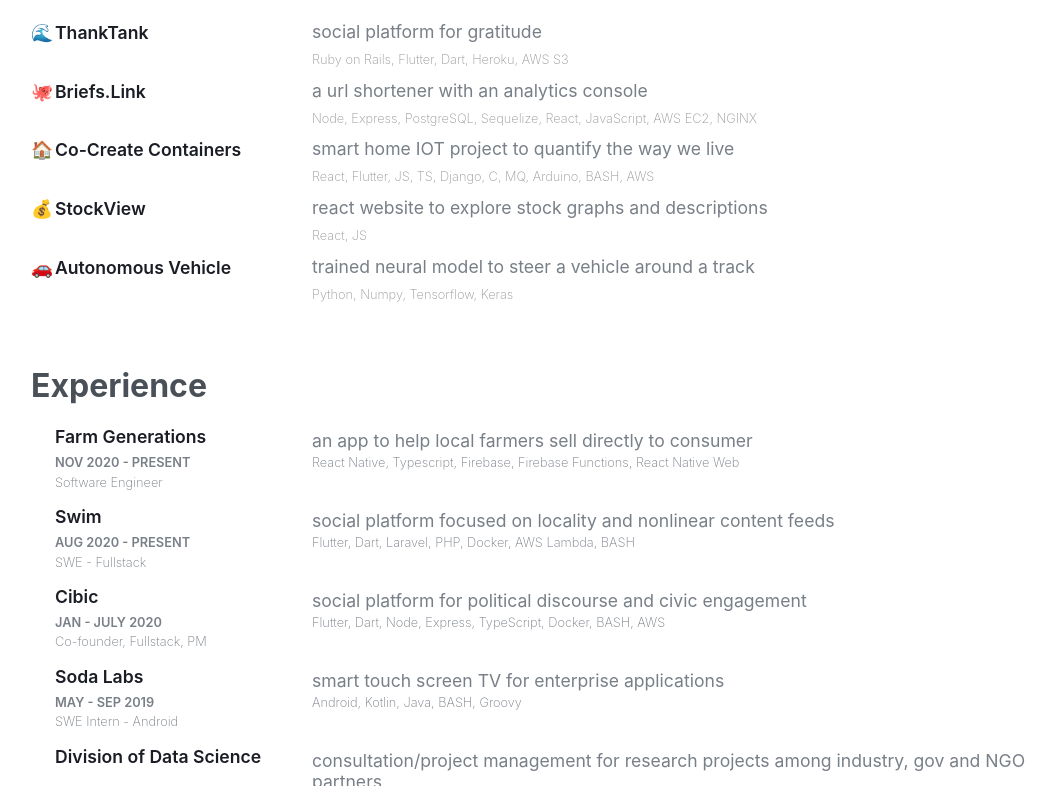
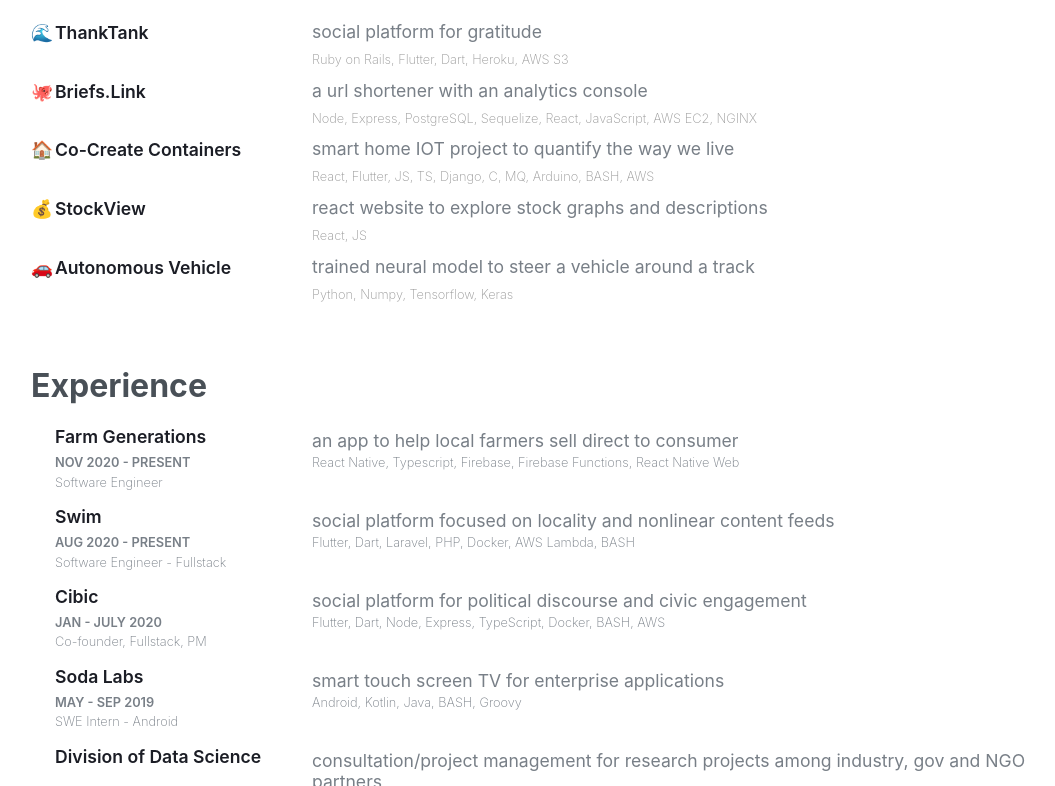
Before and after one commit to benjaminykim/benkim.dev, a Gatsby site: page / in a window 1280 px wide. Shown: the part 467-1253 px from the top of the page, without its empty margins (91-1146 px from the left). Built offline with nearby package versions, Linux system fonts and the light colour scheme; Gatsby itself is replaced by a stand-in of ours.

Commit message:
update wording for exp

```diff
--- a/src/data/experience.js
+++ b/src/data/experience.js
@@ -3,7 +3,7 @@ export default [
     title: 'Farm Generations',
     path: 'https://www.farmgenerations.coop/',
     source: 'https://www.farmgenerations.coop/',
-    description: 'an app to help local farmers sell directly to consumer',
+    description: 'an app to help local farmers sell direct to consumer',
     stack: 'React Native, Typescript, Firebase, Firebase Functions, React Native Web',
     role: 'Software Engineer',
     date: 'NOV 2020 - PRESENT',
@@ -18,7 +18,7 @@ export default [
 		stack:
 			'Flutter, Dart, Laravel, PHP, Docker, AWS Lambda, BASH',
 		role:
-			'SWE - Fullstack',
+			'Software Engineer - Fullstack',
 		date:
 			'AUG 2020 - PRESENT',
 	},
```
